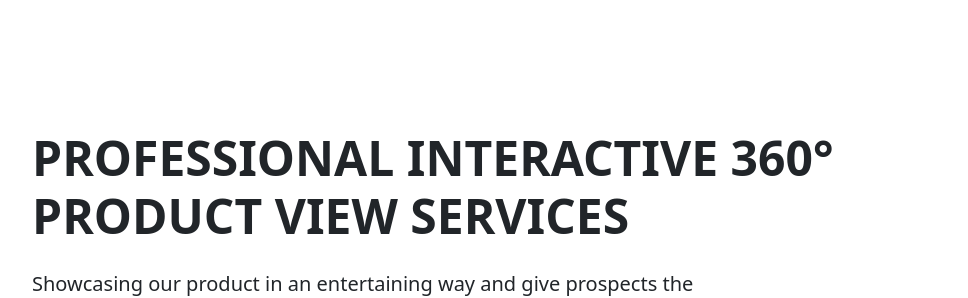
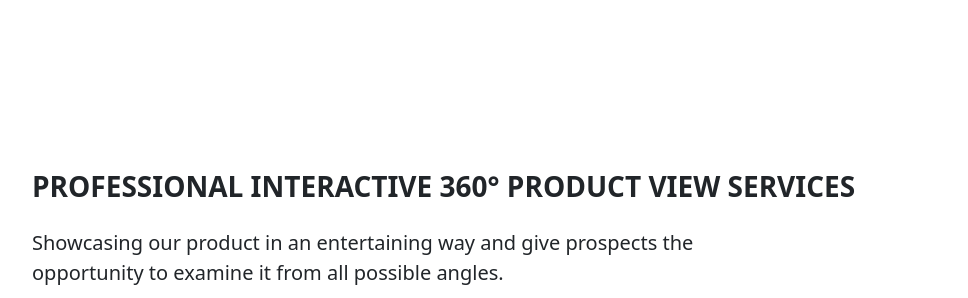
Before and after one commit to dhruv608/Rent-Karo, a plain HTML site: page public/index.html in a window 1280 px wide. Shown: the part 1800-2098 px from the top of the page, 0-968 px from the left. Drawn offline with nearby package versions, Linux system fonts and the light colour scheme; grey boxes are pictures that could not be loaded.

Commit message:
version1

```diff
--- a/public/index.html
+++ b/public/index.html
@@ -268,7 +268,7 @@
           <div class="anima ">
     <div class="containerr d-flex align-items-center justify-content-between py-5 bg-white">
         <div class="text-start">
-            <h1 class="display-5 fw-bold mb-4">PROFESSIONAL INTERACTIVE 360° PRODUCT VIEW SERVICES</h1>
+            <h1 class="display-5 fw-bold mb-4 fs-3">PROFESSIONAL INTERACTIVE 360° PRODUCT VIEW SERVICES</h1>
             <p class="lead mb-4 w-75">Showcasing our product in an entertaining way and give prospects the opportunity to examine it from all possible angles.</p>
 
         </div>
```
